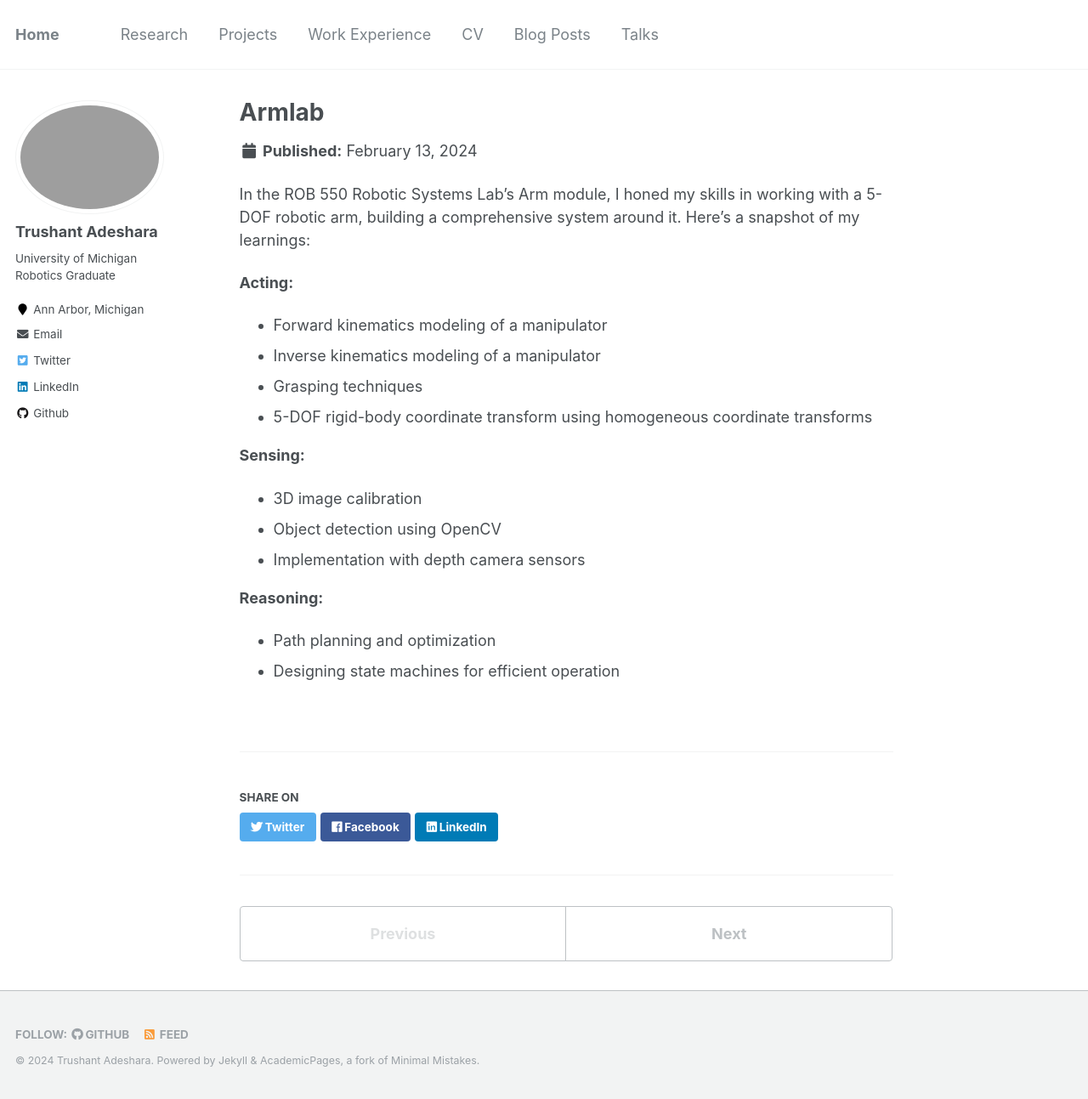
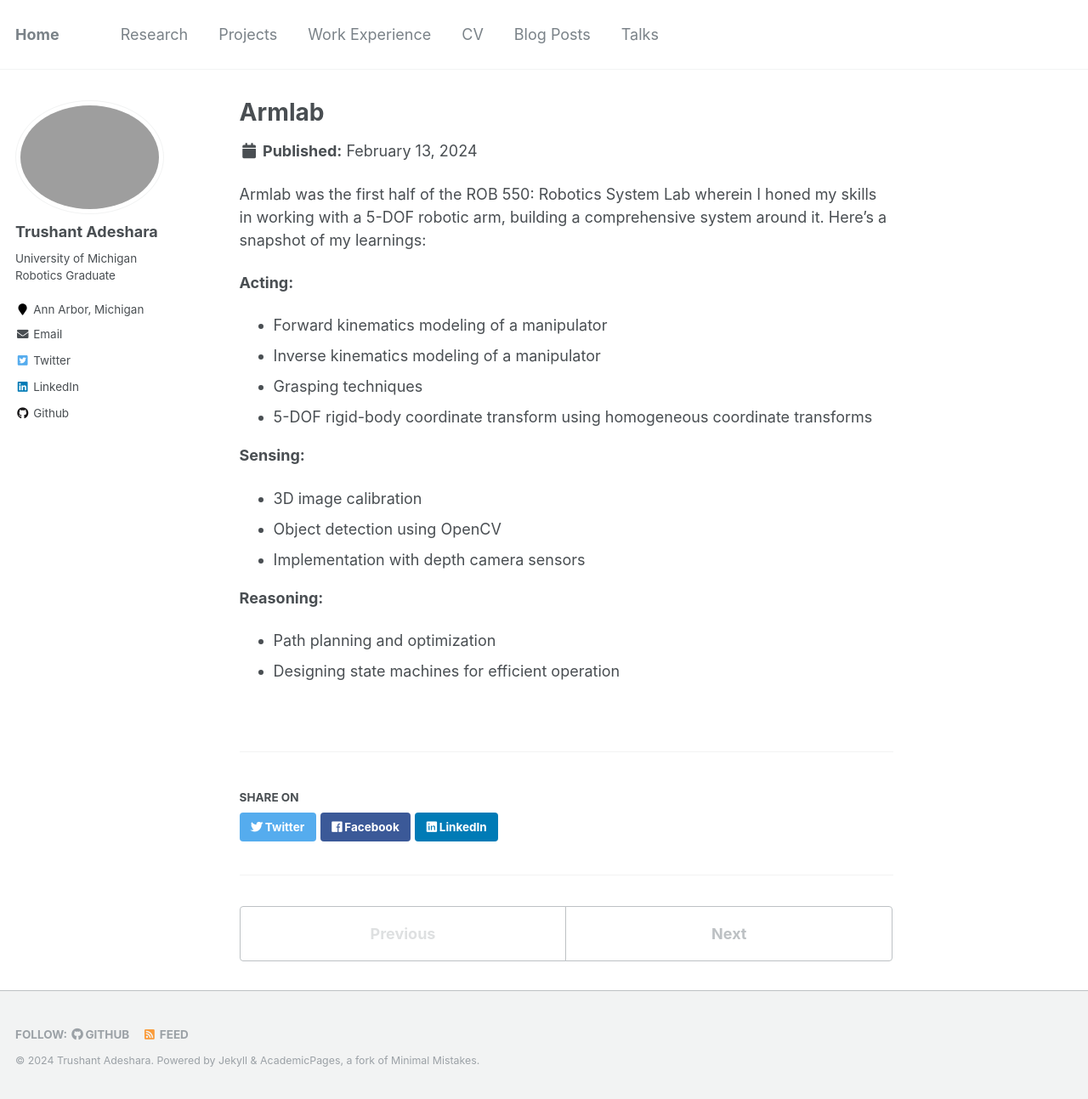
Before and after one commit to trushant05/trushant05.github.io, a Jekyll site: the page built from _research/research-1.md, in a window 1280 px wide and 1293 px high. Shown: the whole window at 85% size. Built offline with Jekyll 4.4.1, drawn with Linux system fonts in a browser that asks for light colours.

Commit message:
update armlab content

```diff
--- a/_research/research-1.md
+++ b/_research/research-1.md
@@ -3,7 +3,7 @@ title: "Armlab"
 collection: research
 ---
 
-In the ROB 550 Robotic Systems Lab's Arm module, I honed my skills in working with a 5-DOF robotic arm, building a comprehensive system around it. Here's a snapshot of my learnings:
+Armlab was the first half of the ROB 550: Robotics System Lab wherein I honed my skills in working with a 5-DOF robotic arm, building a comprehensive system around it. Here's a snapshot of my learnings:
 
 **Acting:**
 - Forward kinematics modeling of a manipulator
```
